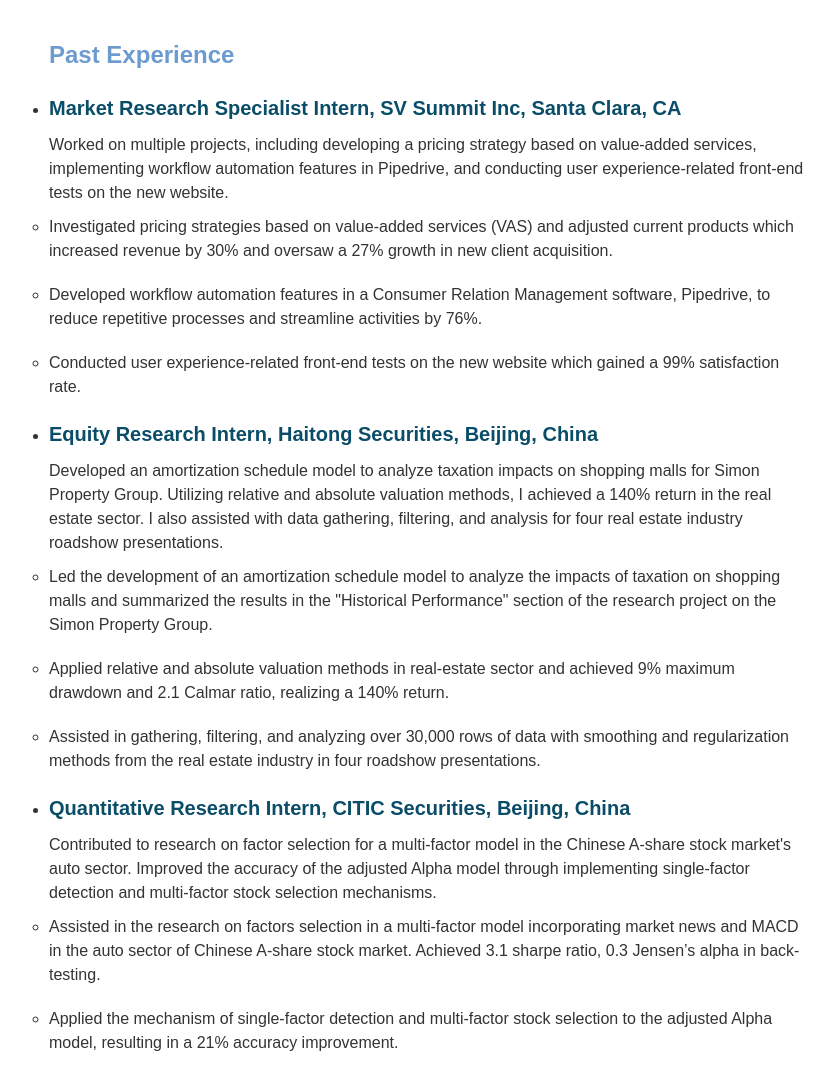
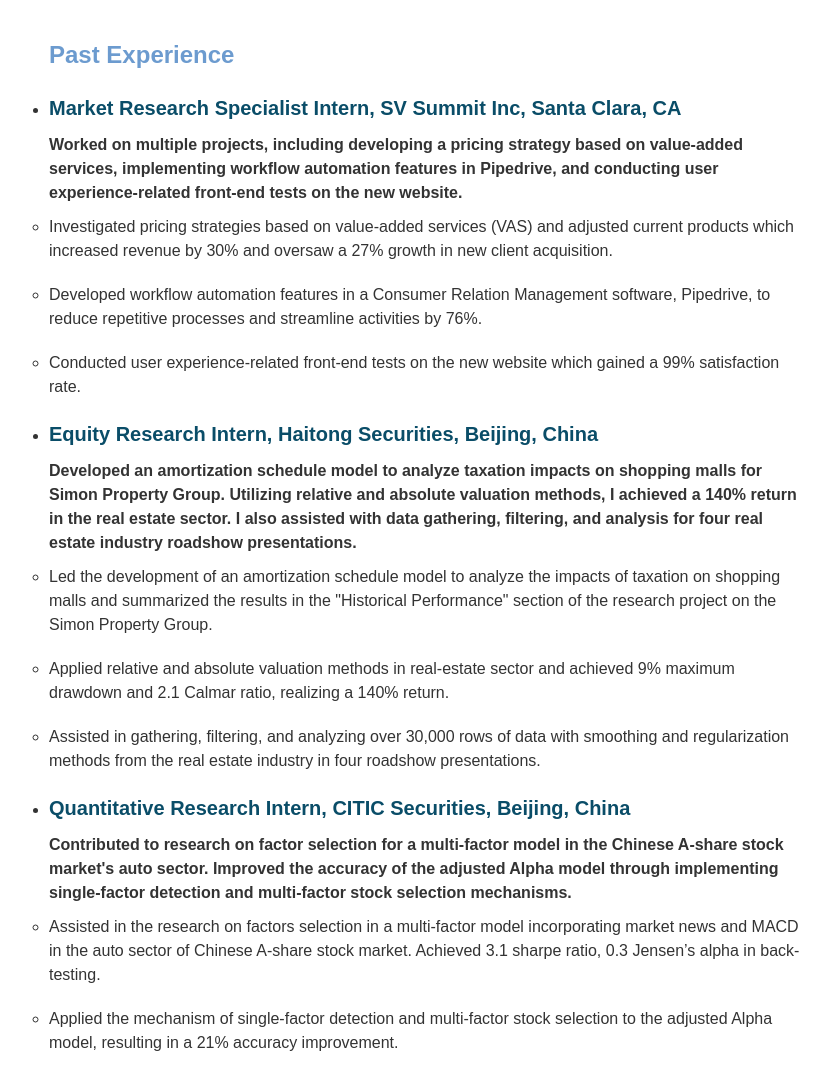
Before and after one commit to ccming1006/ccm1006.github.io, a plain HTML site: page index.html in a window 1280 px wide. Shown: the part 1185-2274 px from the top of the page, without its empty margins (211-1045 px from the left). Drawn offline with Linux system fonts and the light colour scheme.

Commit message:
bold text

```diff
--- a/index.html
+++ b/index.html
@@ -13,7 +13,7 @@
     <img src = profile.JPG height="400" class = "center">
     <section>
       <h2><FONT COLOR="#6C9BCF">About Me</h2></FONT>
-      <p>Hello, my name is Chuming Chen and I am a financial engineering student at Cornell University. I completed my undergraduate studies in Mathematics and Computer Science at Grinnell College in 2022. As a student, I have always been interested in the intersection of mathematics, computer science, and finance, which led me to pursue my current field of study.</p>
+      <p>Hello, my name is Chuming Chen and I am a <strong>financial engineering</strong> student at Cornell University. I completed my undergraduate studies in <strong>Mathematics and Computer Science</strong> at Grinnell College in 2022. As a student, I have always been interested in the intersection of mathematics, computer science, and finance, which led me to pursue my current field of study.</p>
       <p>Outside of academics, I have a passion for staying active and exploring the great outdoors. I enjoy bodybuilding, which has allowed me to challenge myself physically and mentally. I also find solace in rock climbing, where I can push myself to conquer new heights and overcome challenges. Golf is another activity that I enjoy, as it allows me to unwind and focus on precision and strategy.</p>
       <p>Overall, I am a driven individual with a thirst for knowledge and a passion for staying active. I am excited to continue pursuing my academic and personal goals, and I am eager to see where my studies and interests will take me in the future.</p>
     </section>
@@ -39,7 +39,7 @@
       <ul>
         <li>
           <h3><FONT COLOR="#0A4D68">Market Research Specialist Intern, SV Summit Inc, Santa Clara, CA</h3></FONT>
-          <p>Worked on multiple projects, including developing a pricing strategy based on value-added services, implementing workflow automation features in Pipedrive, and conducting user experience-related front-end tests on the new website.</p>
+          <p><strong>Worked on multiple projects, including developing a pricing strategy based on value-added services, implementing workflow automation features in Pipedrive, and conducting user experience-related front-end tests on the new website.</strong></p>
           <ul>
             <li>Investigated pricing strategies based on value-added services (VAS) and adjusted current products which increased revenue by 30% and oversaw a 27% growth in new client acquisition. </li>
             <li>Developed workflow automation features in a Consumer Relation Management software, Pipedrive, to reduce repetitive processes and streamline activities by 76%.</li>
@@ -48,7 +48,7 @@
         </li>
         <li>
           <h3><FONT COLOR="#0A4D68">Equity Research Intern, Haitong Securities, Beijing, China</h3></FONT>
-          <p>Developed an amortization schedule model to analyze taxation impacts on shopping malls for Simon Property Group. Utilizing relative and absolute valuation methods, I achieved a 140% return in the real estate sector. I also assisted with data gathering, filtering, and analysis for four real estate industry roadshow presentations.</p>
+          <p><strong>Developed an amortization schedule model to analyze taxation impacts on shopping malls for Simon Property Group. Utilizing relative and absolute valuation methods, I achieved a 140% return in the real estate sector. I also assisted with data gathering, filtering, and analysis for four real estate industry roadshow presentations.</strong></p>
           <ul>
             <li>Led the development of an amortization schedule model to analyze the impacts of taxation on shopping malls and summarized the results in the "Historical Performance" section of the research project on the Simon Property Group.  </li>
             <li>Applied relative and absolute valuation methods in real-estate sector and achieved 9% maximum drawdown and 2.1 Calmar ratio, realizing a 140% return.  </li>
@@ -57,7 +57,7 @@
         </li>
         <li>
           <h3><FONT COLOR="#0A4D68">Quantitative Research Intern, CITIC Securities, Beijing, China</h3></FONT>
-          <p>Contributed to research on factor selection for a multi-factor model in the Chinese A-share stock market's auto sector. Improved the accuracy of the adjusted Alpha model through implementing single-factor detection and multi-factor stock selection mechanisms.</p>
+          <p><strong>Contributed to research on factor selection for a multi-factor model in the Chinese A-share stock market's auto sector. Improved the accuracy of the adjusted Alpha model through implementing single-factor detection and multi-factor stock selection mechanisms.</strong></p>
           <ul>
             <li> Assisted in the research on factors selection in a multi-factor model incorporating market news and MACD in the auto sector of Chinese A-share stock market. Achieved 3.1 sharpe ratio, 0.3 Jensen’s alpha in back-testing.</li>
             <li> Applied the mechanism of single-factor detection and multi-factor stock selection to the adjusted Alpha model, resulting in a 21% accuracy improvement.</li>
```
